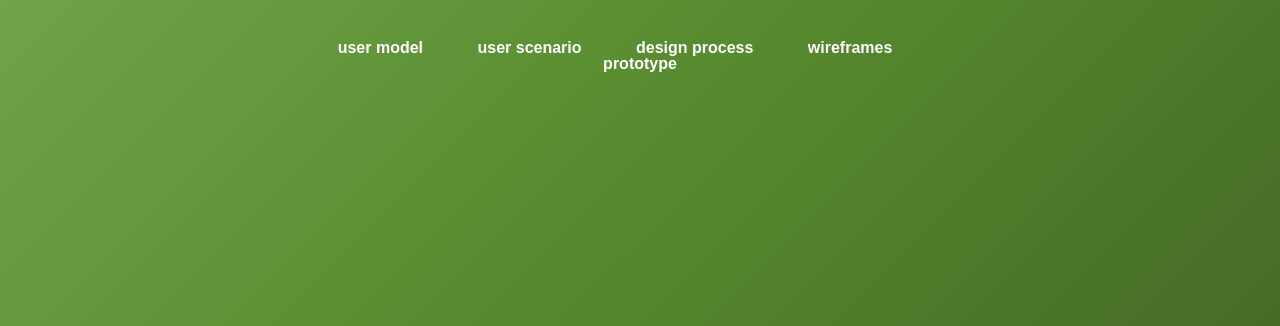
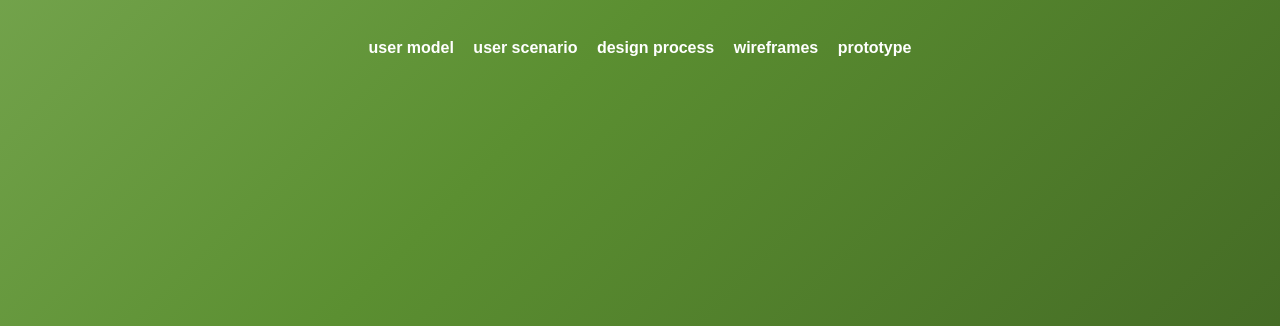
Before and after one commit to lucymossa/smartcity, a plain HTML site: page index.html in a window 1280 px wide. Shown: the top 326 px of the page. Drawn offline with Linux system fonts and the light colour scheme.

Commit message:
margin fix

```diff
--- a/style.css
+++ b/style.css
@@ -186,7 +186,7 @@ a:hover {
 
 .top-nav li {
     display: inline-block;
-    margin-right: 50px;
+    margin-right: 15px;
     text-transform: uppercase;
 }
 
```
